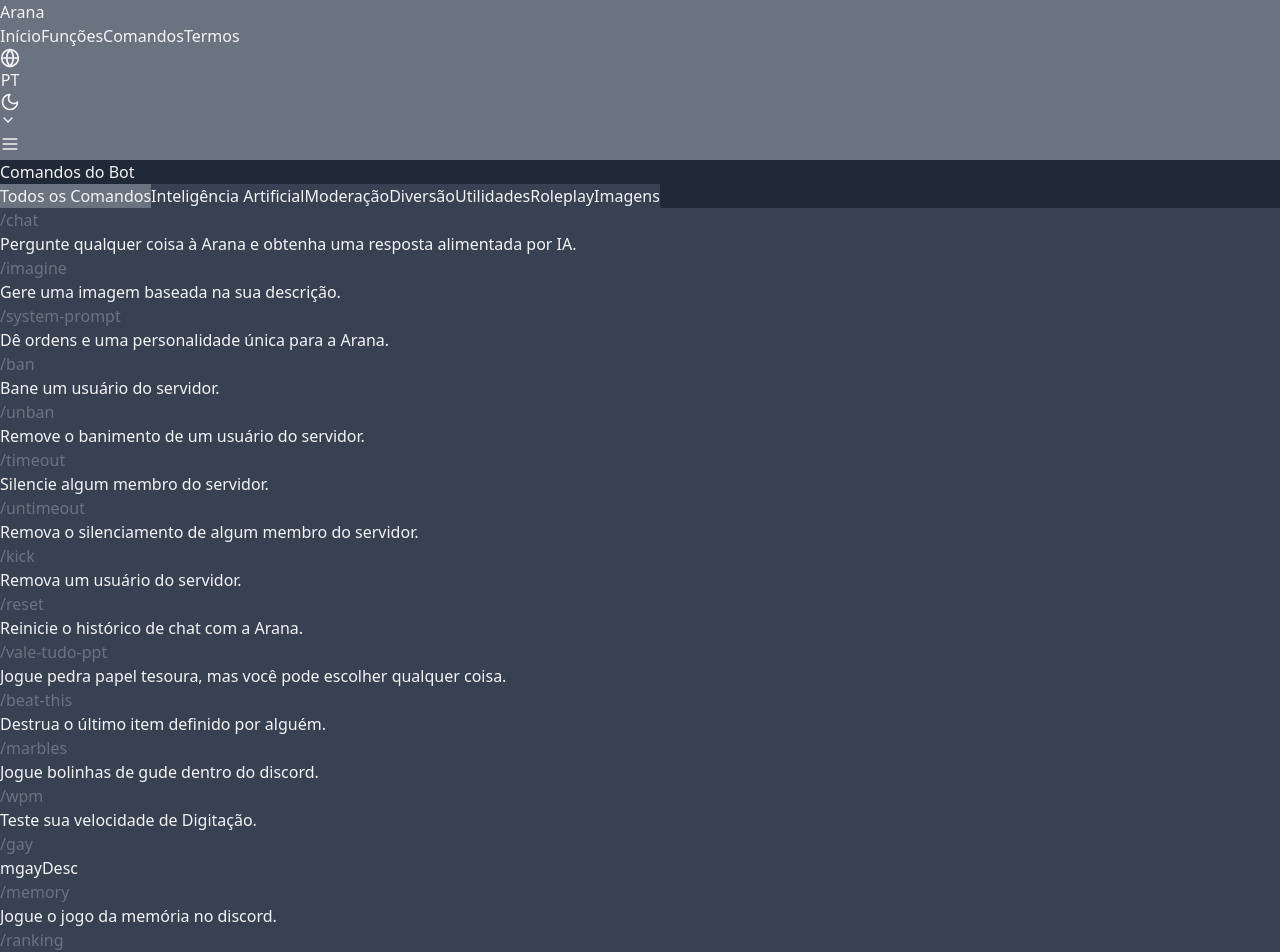
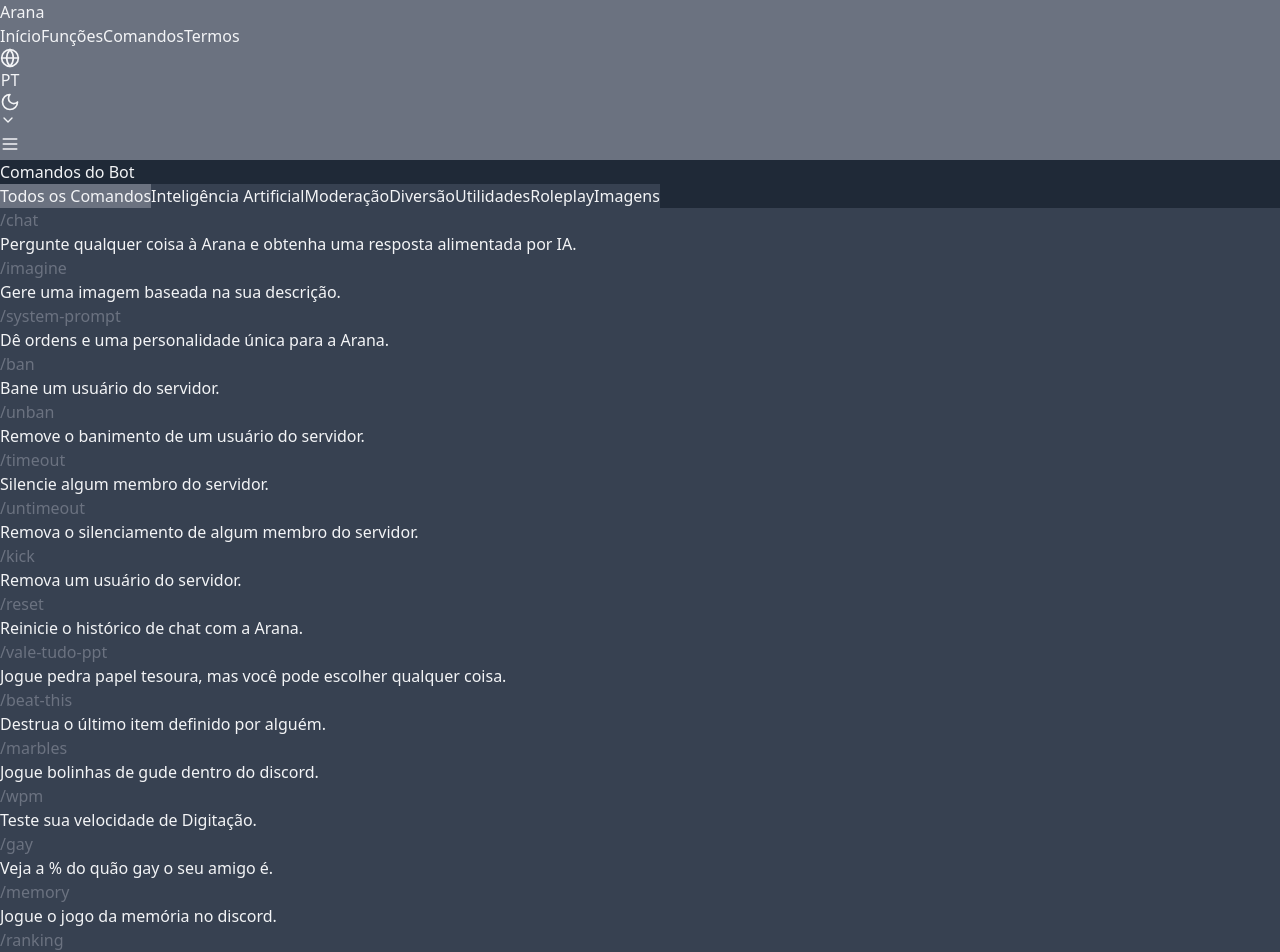
Before and after one commit to JayJay-Legend/Arana, a React (Vite) app: page /commands in a window 1280 px wide. Shown: the top 952 px of the page. Built offline with nearby package versions, Linux system fonts and the light colour scheme.

Commit message:
Update Commands.tsx

```diff
--- a/src/pages/Commands.tsx
+++ b/src/pages/Commands.tsx
@@ -30,7 +30,7 @@
     { name: '/beat-this', description: t('beatthisDesc'), category: 'fun' },
     { name: '/marbles', description: t('marblesDesc'), category: 'fun' },
     { name: '/wpm', description: t('wpmDesc'), category: 'fun' },
-    { name: '/gay', description: t('mgayDesc'), category: 'fun' },
+    { name: '/gay', description: t('gayDesc'), category: 'fun' },
     { name: '/memory', description: t('memoryDesc'), category: 'fun' },
     { name: '/ranking', description: t('rankingDesc'), category: 'fun' },
     { name: '/ratewaifu', description: t('ratewaifuDesc'), category: 'fun' },
```
